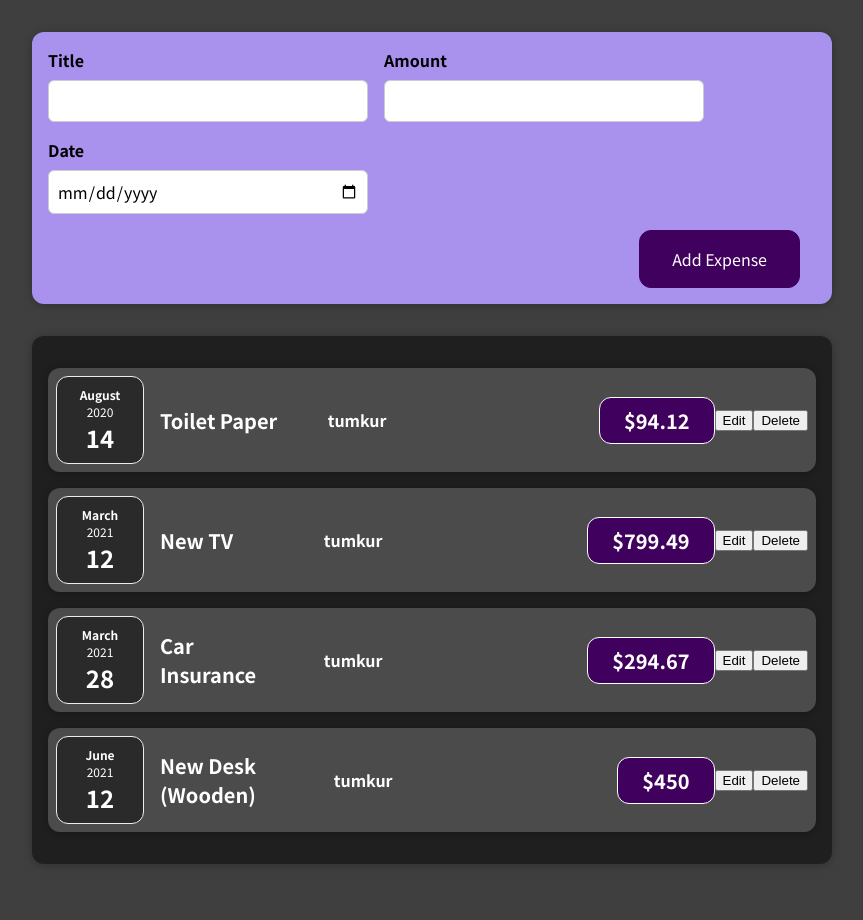
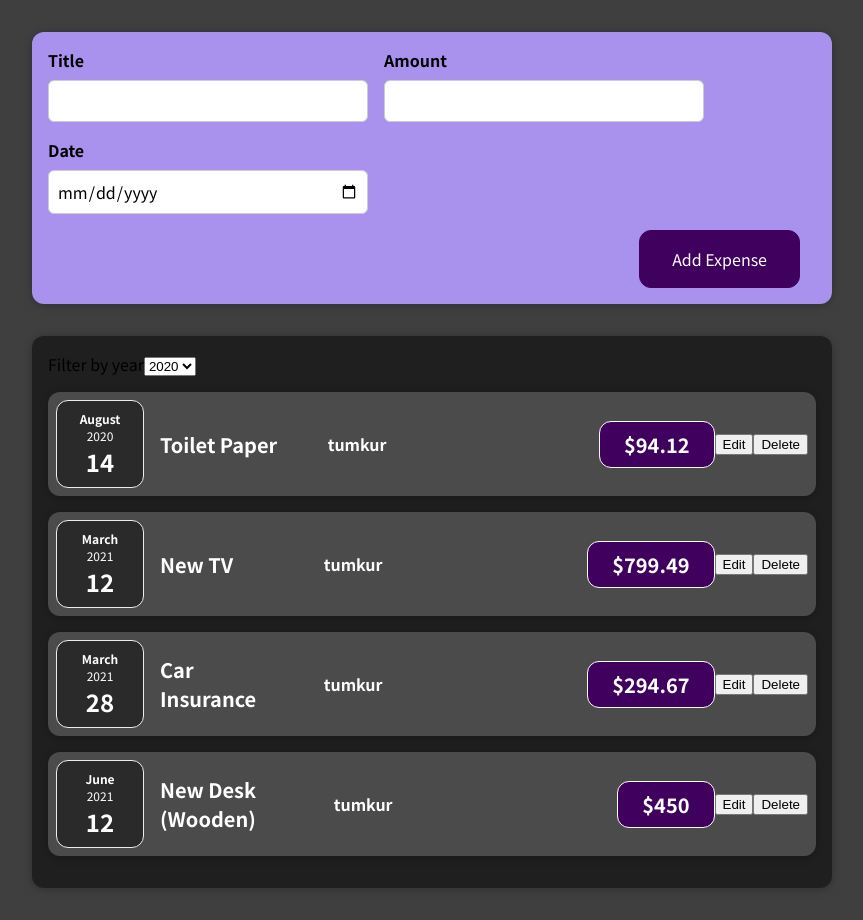
Before and after one commit to Fardeen2001/expense-tracker-in-react, a React (Create React App) app: page / in a window 1280 px wide. Shown: the whole page, without its empty margins (208-1071 px from the left). Before the commit the page ends 896 px from the top, so only its background shows below. Built offline with nearby package versions, Linux system fonts and the light colour scheme.

Commit message:
ExpenseFilter added

```diff
--- /dev/null
+++ b/src/components/Expenses/ExpenseFilter.js
@@ -0,0 +1,22 @@
+import React from "react";
+import "./ExpenseFilter.css";
+
+export default function ExpenseFilter(props) {
+  const dropDownChangeHandler = (e) => {
+    props.onChangeHandler(e.target.value);
+  };
+  return (
+    <div className="">
+      <div className="">
+        <label>Filter by year</label>
+        <select value={props.selected} onChange={dropDownChangeHandler}>
+          <option value="2020">2020</option>
+          <option value="2021">2021</option>
+          <option value="2022">2022</option>
+          <option value="2023">2023</option>
+          <option value="2024">2024</option>
+        </select>
+      </div>
+    </div>
+  );
+}
--- a/src/components/Expenses/Expenses.js
+++ b/src/components/Expenses/Expenses.js
@@ -1,10 +1,21 @@
+import React, { useState } from "react";
+
 import ExpenseItem from "./ExpenseItems";
+import ExpenseFilter from "./ExpenseFilter";
 import Card from "../UI/card";
 import "./Expenses.css";
 
 const Expenses = (props) => {
+  const [filteredYear, setFilteredYear] = useState("2020");
+  const filterChangeHandler = (selectedYear) => {
+    setFilteredYear(selectedYear);
+  };
   return (
     <Card className="expenses">
+      <ExpenseFilter
+        selected={filteredYear}
+        onChangeHandler={filterChangeHandler}
+      />
       {props.items.map((item) => (
         <ExpenseItem
           title={item.title}
```
Also changed, not shown: src/components/Expenses/ExpenseItem.js (+10 -10 lines), src/components/Expenses/ExpenseFilter.css (added).
